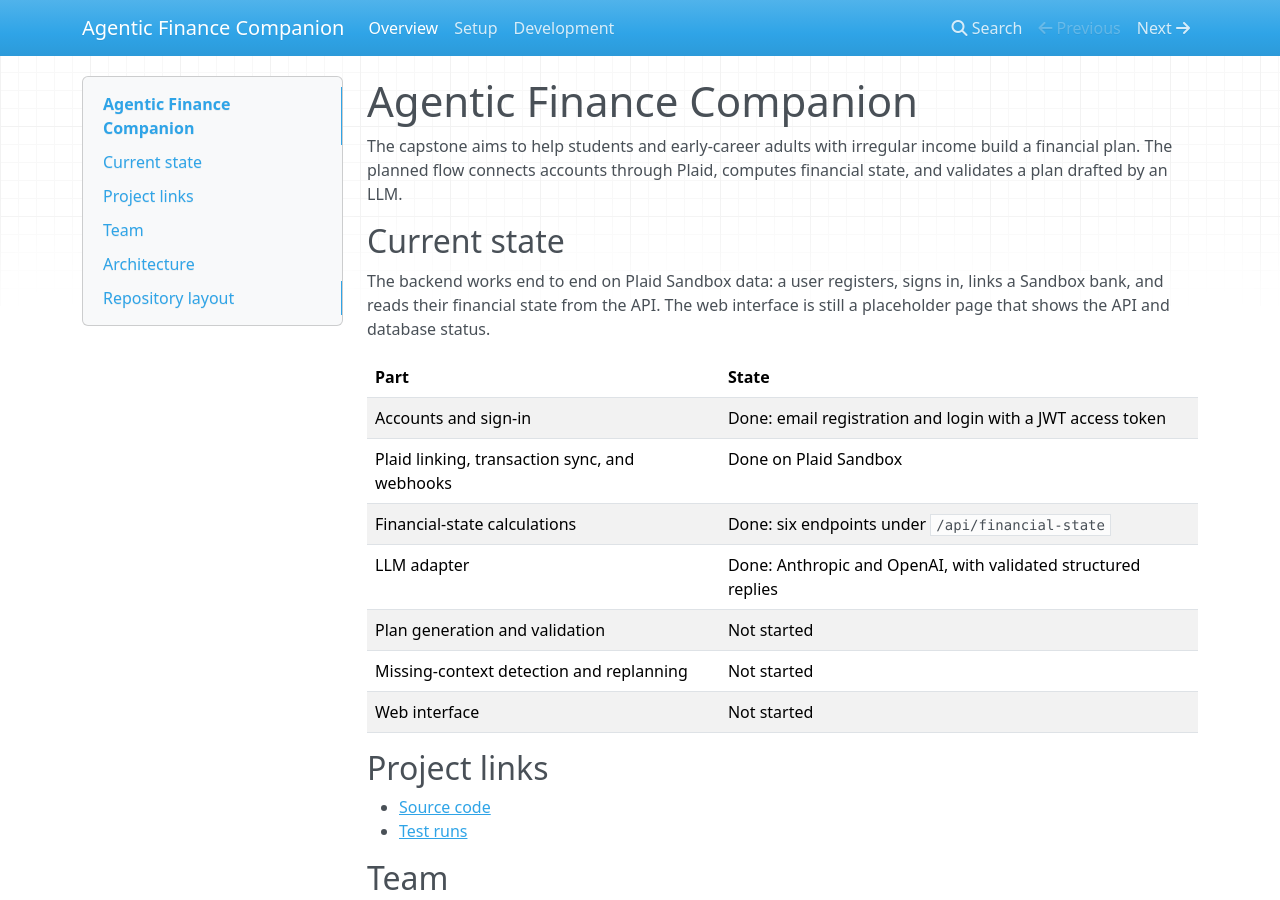
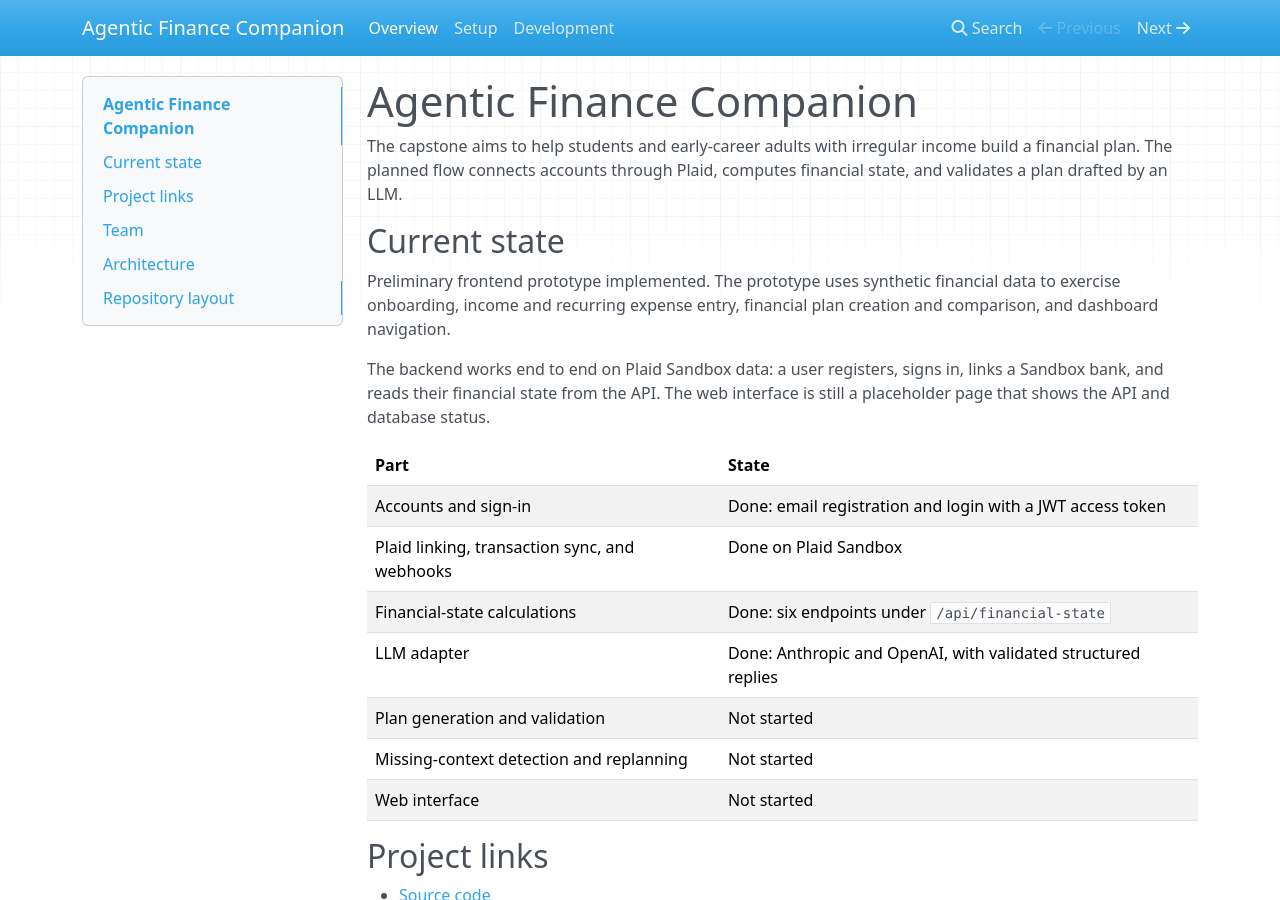
Before and after one commit to JuanDelPueblo/agentic-finance-companion, an MkDocs documentation site: the page built from docs/index.md, in a window 1280 px wide and 900 px high. Built offline with MkDocs 1.6.1, drawn with Linux system fonts in a browser that asks for light colours; nearby versions of some CDN libraries.

Commit message:
Document preliminary frontend prototype implementation
Added information about the preliminary frontend prototype and its functionalities.

```diff
--- a/docs/index.md
+++ b/docs/index.md
@@ -5,6 +5,8 @@ build a financial plan. The planned flow connects accounts through Plaid, comput
 financial state, and validates a plan drafted by an LLM.
 
 ## Current state
+
+Preliminary frontend prototype implemented. The prototype uses synthetic financial data to exercise onboarding, income and recurring expense entry, financial plan creation and comparison, and dashboard navigation.
 
 The backend works end to end on Plaid Sandbox data: a user registers, signs in, links a
 Sandbox bank, and reads their financial state from the API. The web interface is still
```
